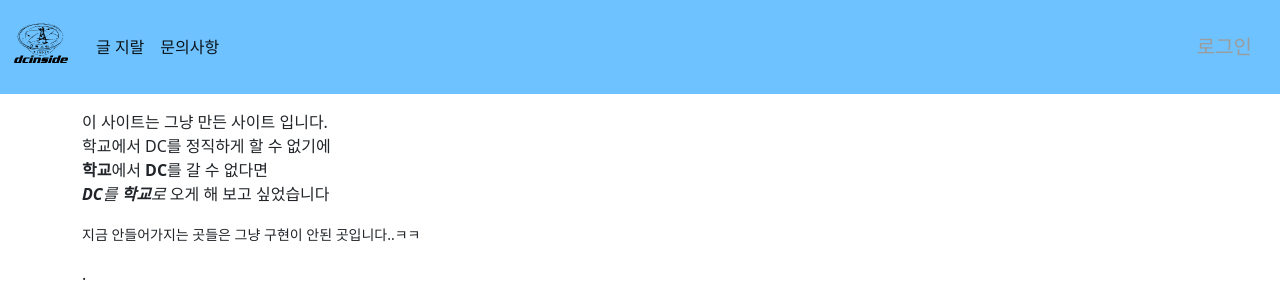
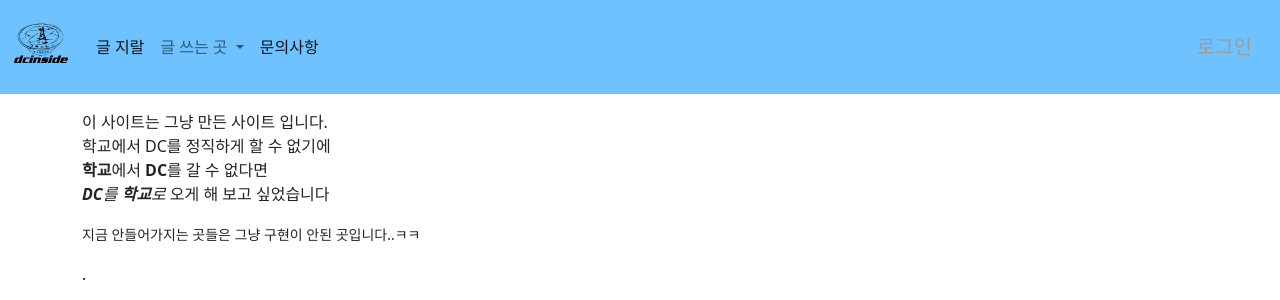
Before and after one commit to minjunasdf/website, a Django app: page / in a window 1280 px wide. Shown: the top 300 px of the page. Run offline with Django 4.2, Linux system fonts and the light colour scheme; some libraries are stand-ins or nearby versions.

Commit message:
사이트 환경 수정

```diff
--- a/templates/text_base.html
+++ b/templates/text_base.html
@@ -25,7 +25,16 @@
           <div class="collapse navbar-collapse" id="navbarSupportedContent">
             <ul class="navbar-nav me-auto mb-2 mb-lg-0">
               <li class="nav-item">
-                <a class="nav-link active" aria-current="page" href="{% url 'textpage:index' %}">글 지랄</a>
+                <a class="nav-link active" aria-current="page" href="">글 지랄</a>
+              </li>
+              <li class="nav-item dropdown">
+                <a class="nav-link dropdown-toggle" href="{% url 'textpage:index' %}" role="button" data-bs-toggle="dropdown" aria-expanded="false">
+                  글 쓰는 곳
+                </a>
+                <ul class="dropdown-menu">
+                  <li><a class="dropdown-item" href="{% url 'textpage:index' %}">일반 글</a></li>
+                  <li><a class="dropdown-item disabled" href="#">사진 게시판</a></li>
+                </ul>
               </li>
               <li class="nav-item">
                 <a class="nav-link active" aria-current="page" href="{% url 'qna:index' %}">문의사항</a>
```
